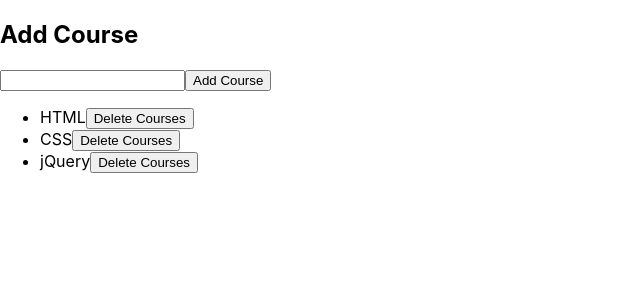
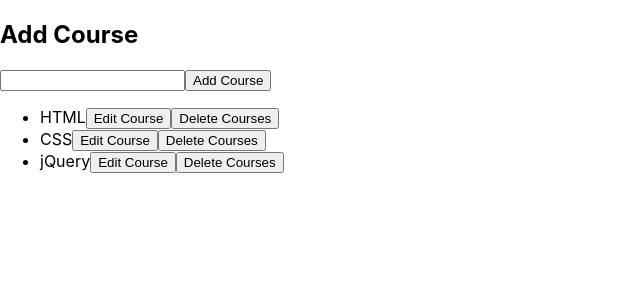
Before and after one commit to MansourMoukdad88/ReactCrud, a React (Create React App) app in the folder crud-app/: page / in a window 1280 px wide. Shown: the top 300 px of the page, without its empty margins (0-640 px from the left). Built offline with nearby package versions, Linux system fonts and the light colour scheme.

Commit message:
Create update function + toggle function

```diff
--- a/crud-app/src/App.js
+++ b/crud-app/src/App.js
@@ -46,7 +46,7 @@ class App extends Component{
   render() {
     const {courses} = this.state;
     const courseList = courses.map((course, index) =>{
-      return <CourseList key={index} index={index} details={course.name} delete={this.deleteCourse}/>
+      return <CourseList key={index} index={index} details={course} delete={this.deleteCourse}/>
     })
     return (
       <section className="App">
--- a/crud-app/src/components/CourseList.js
+++ b/crud-app/src/components/CourseList.js
@@ -4,18 +4,44 @@ import React, {Component,Fragment} from 'react';
 
 class CourseList extends Component {
 
-  renderCourses = () => {
+  state = {
+    isEdit: false
+  }
+
+  // render course item
+  renderCourse = () => {
     return (
       <li>
-      <span>{this.props.details}</span>
+      <span>{this.props.details.name}</span>
+      <button onClick={()=> {this.toggleState()}}>Edit Course</button>
       <button onClick={() => { this.props.delete(this.props.index)}}>Delete Courses</button>
     </li>
     )
   }
+
+  // toggleState
+  toggleState = () =>{
+    let {isEdit} = this.state
+    this.setState({
+      isEdit: !isEdit
+    })
+  }
+
+  // render update form
+  renderUpdateCourse(){
+    return (
+      <form>
+        <input type="text" defaultValue={this.props.details.name}/>
+        <button>Update Course</button>
+      </form>
+    )
+  }
   render(){
+    let {isEdit} = this.state
     return (
       <Fragment>
-     {this.renderCourses()}
+
+      { isEdit ? this.renderUpdateCourse() : this.renderCourse()}
       </Fragment>
     );
   }
```
Lines whose indentation alone changed are shown as unchanged.
